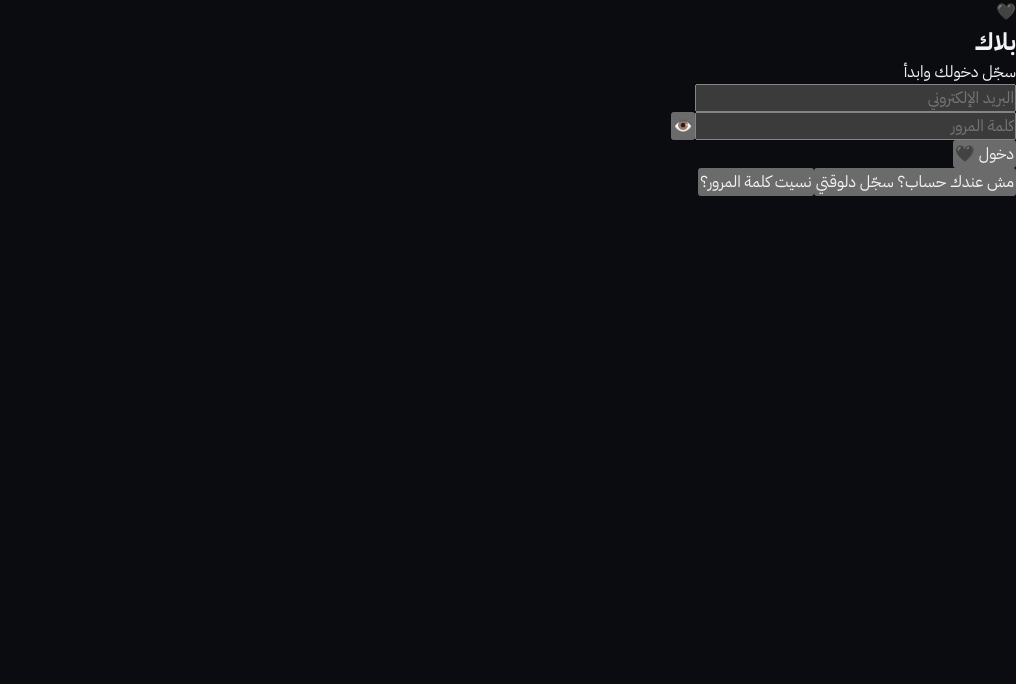
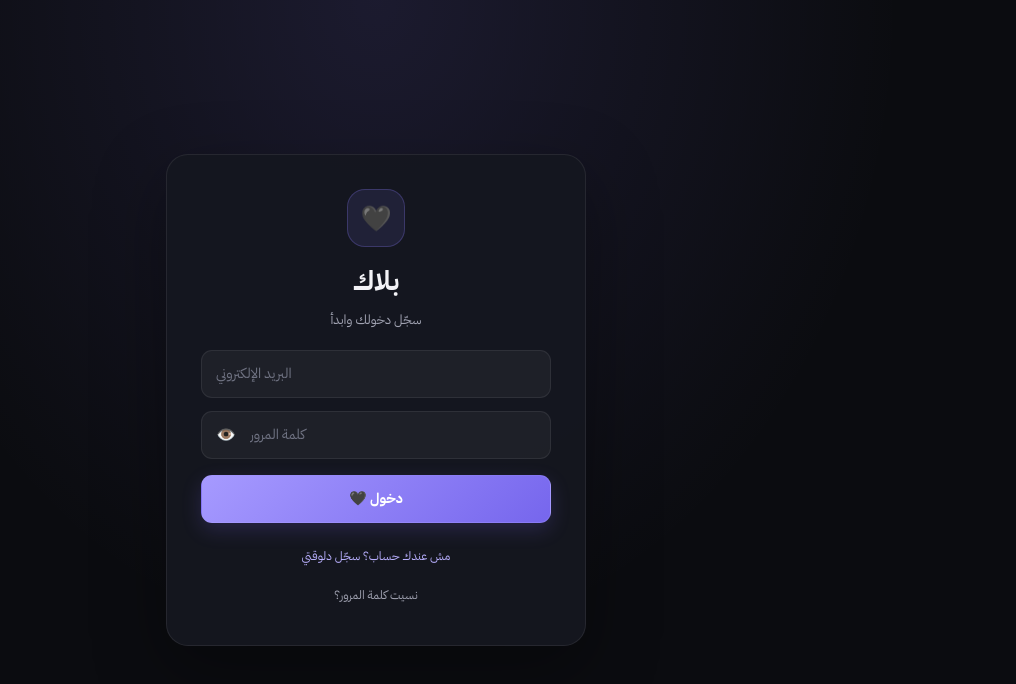
Before and after one commit to popbot2003/chat-blak, a React (Vite) app: page / in a window 1280 px wide. Shown: the top 684 px of the page, without its empty margins (264-1280 px from the left). Built offline with nearby package versions, Linux system fonts and the light colour scheme; no server answers.

Commit message:
Add files via upload

```diff
--- a/src/App.css
+++ b/src/App.css
@@ -1266,98 +1266,6 @@ textarea:focus-visible {
   color: #9d92ff;
 }
 
-.composer-modes {
-  display: flex;
-  align-items: center;
-  justify-content: flex-start;
-  flex-wrap: wrap;
-  gap: 6px;
-  width: 100%;
-  min-width: 0;
-  padding: 8px 2px 0;
-}
-
-.composer-modes-label {
-  color: var(--text-muted);
-  font-size: 10px;
-  margin-inline-end: 2px;
-}
-
-.composer-mode-btn {
-  display: inline-flex;
-  align-items: center;
-  justify-content: center;
-  gap: 6px;
-  min-height: 29px;
-  padding: 5px 10px;
-  border: 1px solid var(--border);
-  border-radius: 8px;
-  background: rgba(255,255,255,.035);
-  color: var(--text-secondary);
-  font-size: 10px;
-  line-height: 1.2;
-  cursor: pointer;
-  transition: background .18s ease, border-color .18s ease, color .18s ease;
-}
-
-.composer-mode-btn:hover:not(:disabled) {
-  border-color: var(--brand-primary-border);
-  background: var(--brand-primary-soft);
-  color: var(--text-primary);
-}
-
-.composer-mode-btn.active {
-  border-color: var(--brand-primary-border);
-  background: var(--brand-primary-soft);
-  color: var(--brand-primary-light);
-}
-
-.composer-mode-btn:disabled {
-  opacity: .55;
-  cursor: not-allowed;
-}
-
-.composer-mode-icon {
-  color: var(--brand-accent);
-  font-size: 12px;
-}
-
-.composer-files {
-  display: flex;
-  flex-wrap: wrap;
-  align-items: center;
-  gap: 8px;
-  width: 100%;
-  min-width: 0;
-  padding: 0 2px 9px;
-}
-
-.composer-file {
-  display: flex;
-  align-items: center;
-  gap: 7px;
-  min-width: 0;
-  max-width: 100%;
-  padding: 6px 9px;
-  border: 1px solid var(--border);
-  border-radius: 10px;
-  background: var(--bg-card);
-  color: var(--text-secondary);
-  font-size: 10px;
-}
-
-.composer-file-name {
-  min-width: 0;
-  max-width: 180px;
-  overflow: hidden;
-  text-overflow: ellipsis;
-  white-space: nowrap;
-}
-
-.composer-file-input {
-  display: none;
-}
-
 .composer-shortcut {
   margin-right: 8px;
   color: #606372;
@@ -1839,66 +1747,9 @@ textarea:focus-visible {
    ========================================================= */
 
 @media(max-width:900px) {
-  /*
-   * Use the drawer layout before the workspace becomes cramped.
-   * This also covers devices whose CSS viewport is wider than
-   * their screenshot's physical pixel width.
-   */
-  .chat-shell {
-    flex-direction: column;
-    width: 100%;
-    max-width: 100%;
-    min-width: 0;
-    overflow: hidden;
-  }
-
-  .chat-workspace {
-    flex: 1 1 auto;
-    width: 100%;
-    max-width: 100%;
-    min-width: 0;
-    min-height: 0;
-  }
-
   .app-sidebar {
-    position: fixed !important;
-    top: 0 !important;
-    right: 0 !important;
-    left: auto !important;
-    bottom: 0 !important;
-    width: min(310px, 86vw) !important;
-    max-width: min(310px, 86vw) !important;
-    min-width: 0 !important;
-    height: 100dvh !important;
-    flex: 0 0 auto !important;
-    z-index: 402 !important;
-    transform: translateX(100%);
-    transition: transform .25s ease;
-    overflow-x: hidden !important;
-    overflow-y: auto !important;
-    overscroll-behavior: contain;
-    box-shadow: -20px 0 55px rgba(0,0,0,.3) !important;
-  }
-
-  .app-sidebar.sidebar-open {
-    transform: translateX(0);
-  }
-
-  .sidebar-scrim {
-    display: block;
-    position: fixed;
-    inset: 0;
-    z-index: 401;
-    width: 100%;
-    height: 100dvh;
-    border: 0;
-    background: rgba(0,0,0,.52);
-    backdrop-filter: blur(2px);
-    -webkit-backdrop-filter: blur(2px);
-  }
-
-  .sidebar-toggle {
-    display: grid;
+    flex-basis: 245px;
+    width: 245px !important;
   }
 
   .sidebar-account-section {
@@ -2245,3 +2096,394 @@ textarea:focus-visible {
     transition: none !important;
   }
        }
+
+
+
+/* =========================================================
+   BLAK — Authentication & Loading Screens
+   Responsive layout for login, register, recovery and reset
+   ========================================================= */
+
+.auth-page {
+  position: relative;
+  display: flex;
+  align-items: center;
+  justify-content: center;
+  width: 100%;
+  min-width: 0;
+  min-height: 100vh;
+  min-height: 100dvh;
+  padding: max(24px, env(safe-area-inset-top))
+           max(16px, env(safe-area-inset-right))
+           max(24px, env(safe-area-inset-bottom))
+           max(16px, env(safe-area-inset-left));
+  overflow-x: hidden;
+  overflow-y: auto;
+  direction: rtl;
+  background:
+    radial-gradient(ellipse at 50% 0%, rgba(139,124,255,.13), transparent 58%),
+    var(--bg-main, #0b0c10);
+  box-sizing: border-box;
+}
+
+.auth-card {
+  display: flex;
+  flex-direction: column;
+  align-items: stretch;
+  width: 100%;
+  max-width: 420px;
+  min-width: 0;
+  margin: auto;
+  padding: clamp(22px, 5vw, 34px);
+  border: 1px solid var(--border, rgba(255,255,255,.075));
+  border-radius: 22px;
+  background: rgba(21,23,32,.96);
+  box-shadow: 0 24px 70px rgba(0,0,0,.34);
+  color: var(--text-primary, #f3f3f7);
+  box-sizing: border-box;
+}
+
+.auth-card > form {
+  display: flex;
+  flex-direction: column;
+  gap: 13px;
+  width: 100%;
+  min-width: 0;
+  margin-top: 18px;
+}
+
+.auth-card__icon {
+  display: grid;
+  place-items: center;
+  align-self: center;
+  width: 58px;
+  height: 58px;
+  margin-bottom: 15px;
+  border: 1px solid rgba(139,124,255,.25);
+  border-radius: 18px;
+  background: rgba(139,124,255,.11);
+  font-size: 25px;
+}
+
+.auth-card__title {
+  width: 100%;
+  margin: 0;
+  color: var(--text-primary, #f3f3f7);
+  font-family: var(--font-sans, 'IBM Plex Sans Arabic', 'Cairo', sans-serif);
+  font-size: clamp(21px, 5.5vw, 27px);
+  font-weight: 800;
+  line-height: 1.45;
+  text-align: center;
+  overflow-wrap: anywhere;
+}
+
+.auth-card__subtitle {
+  margin: 7px 0 0;
+  color: var(--text-secondary, #a1a3b2);
+  font-size: 13px;
+  line-height: 1.8;
+  text-align: center;
+  overflow-wrap: anywhere;
+}
+
+.auth-input-wrap {
+  position: relative;
+  display: flex;
+  align-items: center;
+  width: 100%;
+  min-width: 0;
+}
+
+.auth-input {
+  display: block;
+  width: 100%;
+  min-width: 0;
+  min-height: 48px;
+  padding: 12px 14px;
+  border: 1px solid var(--border, rgba(255,255,255,.12));
+  border-radius: 11px;
+  outline: none;
+  background: var(--bg-input, rgba(255,255,255,.045));
+  color: var(--text-primary, #f3f3f7);
+  font: inherit;
+  font-size: 14px;
+  line-height: 1.5;
+  text-align: right;
+  box-sizing: border-box;
+  transition: border-color .2s, box-shadow .2s, background .2s;
+}
+
+.auth-input::placeholder {
+  color: var(--text-muted, #858797);
+  opacity: 1;
+}
+
+.auth-input:focus {
+  border-color: var(--border-focus, rgba(139,124,255,.58));
+  box-shadow: 0 0 0 3px rgba(139,124,255,.10);
+}
+
+.auth-input:disabled {
+  opacity: .65;
+  cursor: not-allowed;
+}
+
+.auth-input.ltr {
+  direction: ltr;
+  text-align: left;
+}
+
+.auth-input-wrap .auth-input {
+  padding-left: 48px;
+}
+
+.auth-eye-btn {
+  position: absolute;
+  left: 8px;
+  top: 50%;
+  display: grid;
+  place-items: center;
+  width: 34px;
+  height: 34px;
+  padding: 0;
+  transform: translateY(-50%);
+  border: 0;
+  border-radius: 8px;
+  background: transparent;
+  color: var(--text-secondary, #a1a3b2);
+  cursor: pointer;
+}
+
+.auth-eye-btn:hover {
+  background: var(--bg-hover, rgba(255,255,255,.055));
+}
+
+.auth-btn-primary {
+  display: flex;
+  align-items: center;
+  justify-content: center;
+  width: 100%;
+  min-width: 0;
+  min-height: 48px;
+  margin-top: 3px;
+  padding: 11px 16px;
+  border: 1px solid rgba(166,154,255,.25);
+  border-radius: 11px;
+  background: var(--brand-gradient, linear-gradient(135deg,#a69aff,#7666ed));
+  color: #fff;
+  font: inherit;
+  font-size: 14px;
+  font-weight: 700;
+  line-height: 1.5;
+  text-align: center;
+  cursor: pointer;
+  box-shadow: 0 7px 20px rgba(118,102,237,.20);
+  transition: filter .2s, transform .2s, opacity .2s;
+}
+
+.auth-btn-primary:hover:not(:disabled) {
+  filter: brightness(1.08);
+  transform: translateY(-1px);
+}
+
+.auth-btn-primary:disabled {
+  opacity: .6;
+  cursor: wait;
+}
+
+.auth-links {
+  display: flex;
+  flex-direction: column;
+  align-items: center;
+  gap: 9px;
+  width: 100%;
+  margin-top: 18px;
+}
+
+.auth-btn-link {
+  max-width: 100%;
+  padding: 5px 8px;
+  border: 0;
+  background: transparent;
+  color: var(--brand-primary-light, #b9b0ff);
+  font: inherit;
+  font-size: 12px;
+  line-height: 1.7;
+  text-align: center;
+  overflow-wrap: anywhere;
+  cursor: pointer;
+}
+
+.auth-btn-link:hover {
+  color: var(--text-primary, #f3f3f7);
+  text-decoration: underline;
+  text-underline-offset: 3px;
+}
+
+.auth-btn-link--muted {
+  color: var(--text-secondary, #a1a3b2);
+}
+
+.auth-alert {
+  width: 100%;
+  margin-top: 15px;
+  padding: 11px 13px;
+  border: 1px solid var(--border, rgba(255,255,255,.1));
+  border-radius: 10px;
+  font-size: 12px;
+  line-height: 1.8;
+  overflow-wrap: anywhere;
+  box-sizing: border-box;
+}
+
+.auth-alert--error {
+  border-color: rgba(239,119,127,.25);
+  background: rgba(239,119,127,.09);
+  color: #f19aa0;
+}
+
+.auth-alert--success {
+  border-color: rgba(101,199,165,.25);
+  background: rgba(101,199,165,.09);
+  color: #7ed5b4;
+}
+
+.auth-gender-group {
+  display: flex;
+  flex-direction: column;
+  gap: 8px;
+  width: 100%;
+}
+
+.auth-gender-label {
+  color: var(--text-secondary, #a1a3b2);
+  font-size: 12px;
+}
+
+.auth-gender-options {
+  display: grid;
+  grid-template-columns: repeat(2, minmax(0, 1fr));
+  gap: 9px;
+  width: 100%;
+}
+
+.auth-gender-btn {
+  min-width: 0;
+  min-height: 42px;
+  border: 1px solid var(--border, rgba(255,255,255,.1));
+  border-radius: 10px;
+  background: var(--bg-input, rgba(255,255,255,.045));
+  color: var(--text-secondary, #a1a3b2);
+  font: inherit;
+  font-size: 13px;
+  cursor: pointer;
+}
+
+.auth-gender-btn.active {
+  border-color: var(--brand-primary-border, rgba(139,124,255,.28));
+  background: var(--brand-primary-soft, rgba(139,124,255,.13));
+  color: var(--brand-primary-light, #b9b0ff);
+}
+
+.loading-screen {
+  display: flex;
+  align-items: center;
+  justify-content: center;
+  width: 100%;
+  min-width: 0;
+  min-height: 100vh;
+  min-height: 100dvh;
+  padding: 24px 16px;
+  overflow: hidden;
+  background:
+    radial-gradient(ellipse at 50% 0%, rgba(139,124,255,.13), transparent 58%),
+    var(--bg-main, #0b0c10);
+  color: var(--text-primary, #f3f3f7);
+  box-sizing: border-box;
+}
+
+.loading-screen__inner {
+  display: flex;
+  flex-direction: column;
+  align-items: center;
+  gap: 15px;
+  width: min(100%, 360px);
+  text-align: center;
+}
+
+.loading-screen__icon {
+  font-size: 34px;
+}
+
+.loading-screen__spinner {
+  width: 34px;
+  height: 34px;
+  border: 3px solid rgba(255,255,255,.12);
+  border-top-color: var(--brand-primary, #8b7cff);
+  border-radius: 50%;
+  animation: blak-auth-spin .8s linear infinite;
+}
+
+.loading-screen__text {
+  margin: 0;
+  color: var(--text-primary, #f3f3f7);
+  font-size: 14px;
+  line-height: 1.8;
+}
+
+.loading-screen__sub {
+  margin: 0;
+  color: var(--text-muted, #707383);
+  font-size: 12px;
+  line-height: 1.7;
+}
+
+@keyframes blak-auth-spin {
+  to { transform: rotate(360deg); }
+}
+
+@media (max-width: 480px) {
+  .auth-page {
+    align-items: flex-start;
+    padding: max(22px, env(safe-area-inset-top)) 14px
+             max(22px, env(safe-area-inset-bottom));
+  }
+
+  .auth-card {
+    width: 100%;
+    max-width: 420px;
+    padding: 23px 18px;
+    border-radius: 17px;
+  }
+
+  .auth-card__title {
+    font-size: clamp(20px, 6vw, 25px);
+  }
+
+  .auth-card__subtitle {
+    font-size: 12px;
+  }
+
+  .auth-input {
+    min-height: 47px;
+    font-size: 14px;
+  }
+}
+
+@media (max-width: 350px) {
+  .auth-page {
+    padding-inline: 10px;
+  }
+
+  .auth-card {
+    padding-inline: 14px;
+  }
+}
+
+@media (prefers-reduced-motion: reduce) {
+  .auth-card *,
+  .loading-screen__spinner {
+    animation-duration: .01ms !important;
+    transition-duration: .01ms !important;
+  }
+}
```
